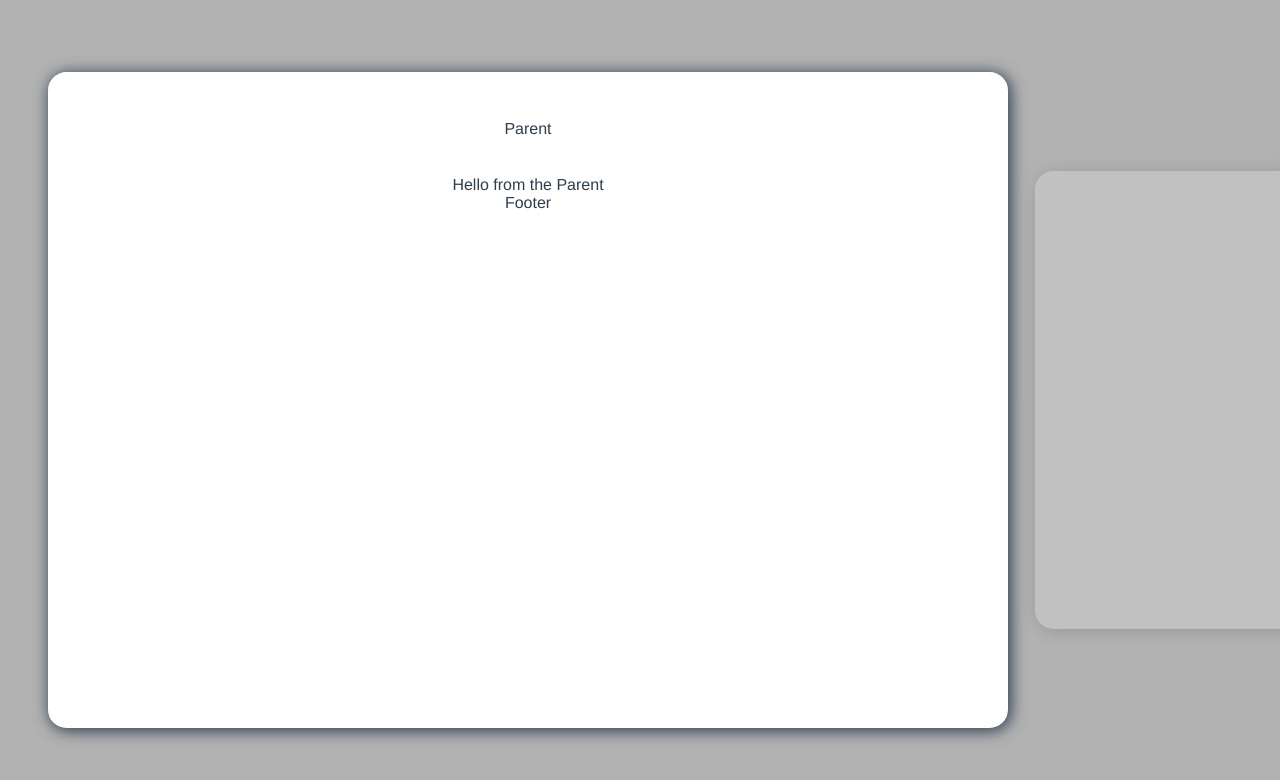
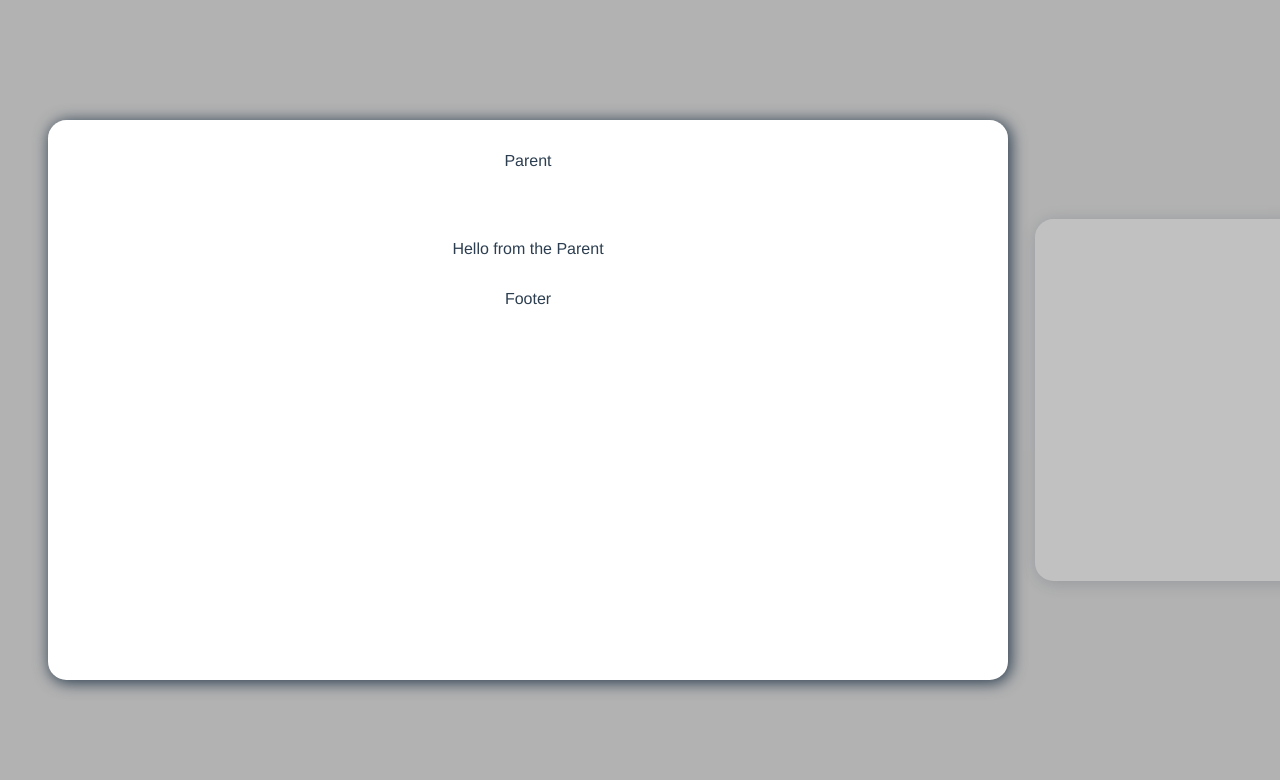
Before and after one commit to TheQuail13/vue-card-carousel, a Vue app: page / in a window 1280 px wide. Shown: the top 780 px of the page. Built offline with nearby package versions, Linux system fonts and the light colour scheme.

Commit message:
minor css updates

```diff
--- a/src/components/Iteration.vue
+++ b/src/components/Iteration.vue
@@ -130,10 +130,12 @@ export default {
 .c-main {
   position: relative;
   background: white;
+  display: flex;
+  flex-direction: column;
   box-shadow: 2px 2px 15px 1px;
   min-width: 75vw;
   margin: auto 0.85em auto 0.85em;
-  padding: 3em 0 3em 0;
+  // padding: 3em 0 3em 0;
   border-radius: 1.15em;
   top: 0;
   max-height: 70%;
@@ -142,6 +144,7 @@ export default {
 
 .c-main-header {
   height: 10%;
+  padding: 2em;
 }
 
 .c-main-body {
@@ -150,5 +153,6 @@ export default {
 
 .c-main-footer {
   height: 10%;
+  padding: 2em;
 }
 </style>
```
